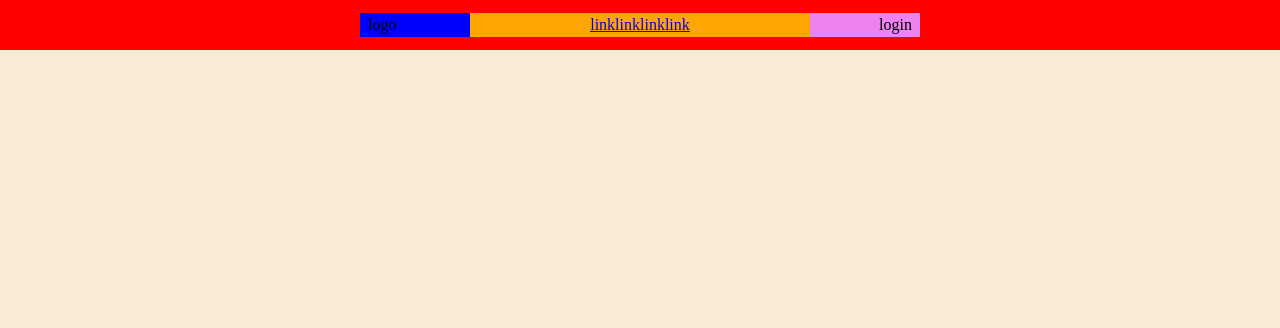
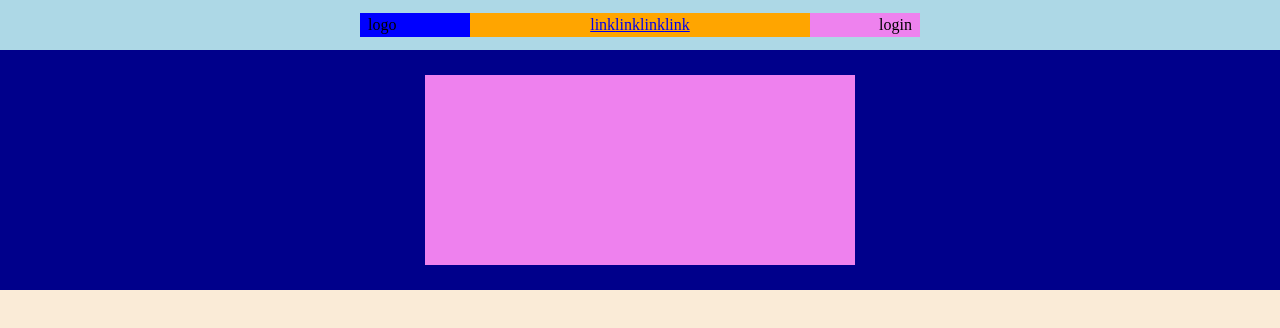
Before and after one commit to IonelxSolow/htmlcss-struttura-discord, a plain HTML site: page index.html in a window 1280 px wide. Drawn offline with Linux system fonts and the light colour scheme.

Commit message:
adding jumbotron section

```diff
--- a/assets/style.css
+++ b/assets/style.css
@@ -5,13 +5,7 @@
 }
 
 .debug {
-    background-color: antiquewhite;
-
-  header {
-    background-color: red;
-
-
-  }
+    background-color:antiquewhite;
 }
 
 .container{
@@ -19,7 +13,8 @@
     display: flex;
     justify-content: center;
     align-items: center;
-   min-height: 50px;
+    min-height: 50px;
+    background-color: #add8e6;
 }
 
 .header_items{
@@ -49,3 +44,24 @@ ul{
     background-color: violet;
     flex-basis: 110px;
 }
+
+.jumbotron{
+ /*    border: 5px solid red; */
+    display: flex;
+    justify-content: center;
+    align-items: center;
+
+   height: 240px;
+    /*padding:  5px;
+    max-width: 430px;
+    max-height: 190px;*/
+    background-color: #00008b;
+}
+.jumbotron_item{
+
+   /*  border: 5px solid; */
+    padding:  5px;
+    width: 430px;
+    height: 190px;
+    background-color: #ee81ee;
+}
--- a/index.html
+++ b/index.html
@@ -7,6 +7,7 @@
     <link rel="stylesheet" href="/assets/style.css" />
   </head>
   <body class="debug">
+    <!-- start Header -->
     <header class="container">
       <div class="logo header_items">logo</div>
       <div class="menu header_items">
@@ -19,6 +20,27 @@
       </div>
       <div class="login header_items">login</div>
     </header>
-    <main></main>
+    <!-- /end Header -->
+    <main>
+        <!-- start jumbotron section -->
+      <section class="jumbotron">
+        <div class="jumbotron_item">
+       <!--    Lorem100Lorem ipsum dolor sit amet consectetur adipisicing elit. Saepe
+          deserunt officiis sed impedit. Quas commodi, dignissimos aliquam
+          pariatur neque necessitatibus amet asperiores voluptas ullam,
+          reiciendis ducimus temporibus veniam voluptates consectetur excepturi,
+          minus quo et modi quae tempora doloremque dolores vel. Perspiciatis
+          blanditiis iusto error voluptas praesentium cumque dignissimos ipsa.
+          Fugit. -->
+        </div>
+      </section>
+      <!-- /end jumbotron section -->
+       <!-- start invite_only -->
+       <section>
+        <div></div>
+        <div></div>
+       </section>
+       <!-- end invite_only -->
+    </main>
   </body>
 </html>
```
